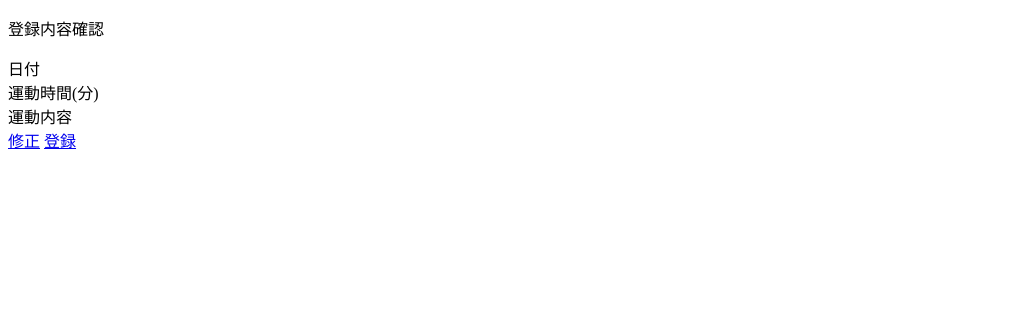
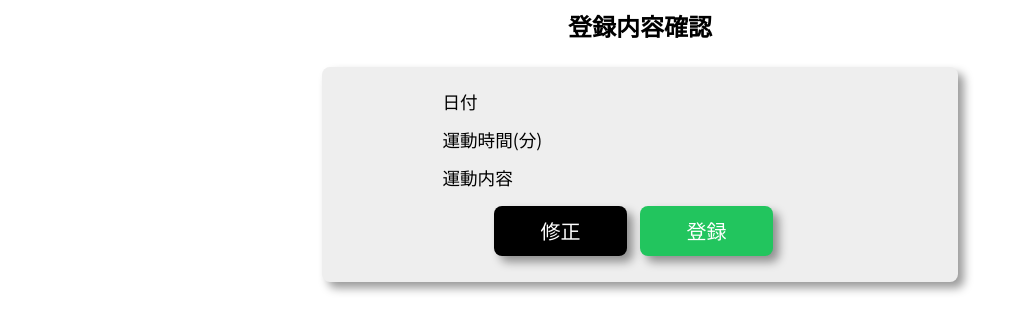
Before and after one commit to yoshiokaharuto/2024_health_care, a Flask app: template templates/health/exercise_record_confirm.html in a window 1280 px wide. Shown: the top 332 px of the page, without its empty margins (0-1024 px from the left). Run offline with Flask 3, Linux system fonts and the light colour scheme; the template is opened without the code that fills it, so the values that code supplies are empty.

Commit message:
class追記

```diff
--- a/templates/health/exercise_record_confirm.html
+++ b/templates/health/exercise_record_confirm.html
@@ -3,26 +3,31 @@
 <head>
     <meta charset="UTF-8">
     <meta name="viewport" content="width=device-width, initial-scale=1.0">
+    <link href="https://fonts.googleapis.com/css2?family=Noto+Sans+JP:wght@100..900&display=swap" rel="stylesheet">
+    <link rel="stylesheet" href="https://fonts.googleapis.com/css2?family=Material+Symbols+Outlined:opsz,wght,FILL,GRAD@40,400,0,0" />
+    <link rel="stylesheet" href="{{url_for('static',filename = 'css/style.css')}}">
+    <link rel="stylesheet" href="{{url_for('static',filename = 'css/confirm.css')}}">
     <title>登録内容確認</title>
 </head>
 <body>
-    <p>登録内容確認</p>
-    <div>
-        <div>
-            <label>日付</label>
-            <span>{{ session['exercise_date'] }}</span>
+    <p class="sub_title">登録内容確認</p>
+    <div class="range">
+        <div class="item">
+            <label class="label">日付</label>
+            <span class="element">{{ session['exercise_date'] }}</span>
         </div>
-        <div>
-            <label>運動時間(分)</label>
-            <span>{{ session['exercise_time']}}</span>
+        <div class="item">
+            <label class="label">運動時間(分)</label>
+            <span class="element">{{ session['exercise_time']}}</span>
         </div>
-        <div>
-            <label>運動内容</label>
-            <span>{{ session['exercise_detail']}}</span>
+        <div class="item">
+            <label class="label">運動内容</label>
+            <span class="element">{{ session['exercise_detail']}}</span>
         </div>
-
+        <div class="button_wrapper">
+            <a href="{{url_for('health.exercise_record')}}" class="back_button">修正</a>
+            <a href="{{url_for('health.exercise_record_execute')}}" class="exe_button">登録</a>
+        </div>
     </div>
-    <a href="{{url_for('health.exercise_record')}}">修正</a>
-    <a href="{{url_for('health.exercise_record_execute')}}">登録</a>
 </body>
 </html>
```
